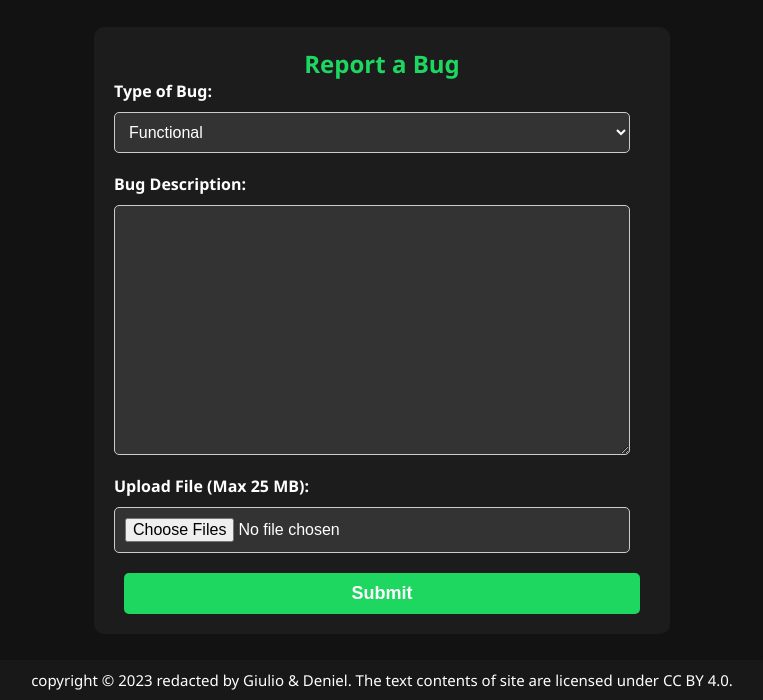
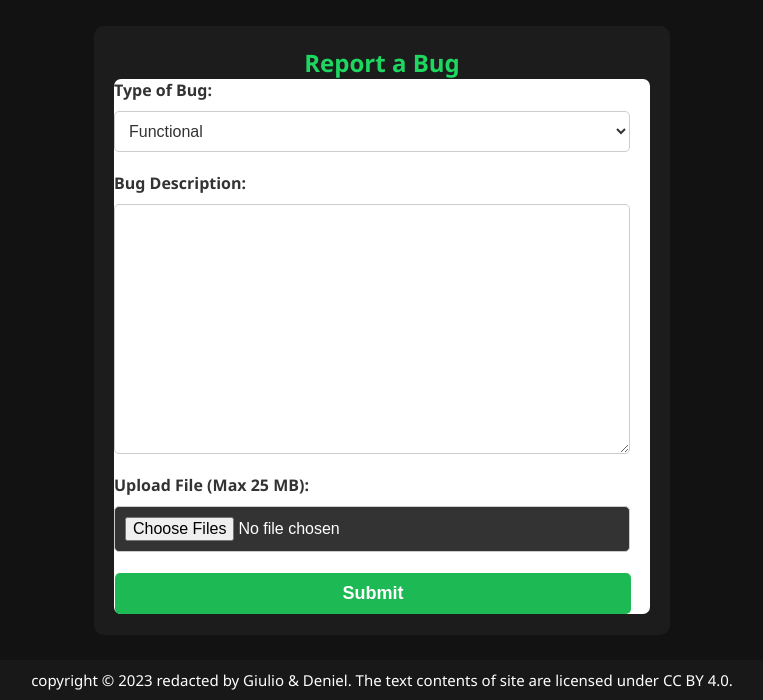
Before and after one commit to GitGinocchio/Syncify, a Flask app: page /bugreport in a window 1280 px wide. Shown: the part 100-800 px from the top of the page, without its empty margins (258-1021 px from the left). Run offline with Flask 3, Linux system fonts and the light colour scheme; parts of the project's set-up code (start-up, migrations or seed data) failed here and were passed over.

Commit message:
Update bug report CSS for light mode
• Change "Join a private session" to "Join a private room".
• Update public sessions heading from "Public Sessions" to "Public Rooms".
• Invert file input filter in light mode.

```diff
--- a/Syncify/static/css/bugreport.css
+++ b/Syncify/static/css/bugreport.css
@@ -50,7 +50,7 @@
 .bug-report-container .button {
   display: block;
   width: calc(100% - 20px); /* Adjust width to account for padding */
-  margin: 0 auto; /* Center the button horizontally */
+  margin: 1;
   background-color: #1ed760;
   border: none;
   color: white;
@@ -85,8 +85,6 @@
 .light-mode form {
   background-color: #ffffff; /* Sfondo chiaro per il modulo */
   color: #333; /* Colore del testo del modulo */
-  border: 1px solid #ddd; /* Bordo chiaro per il modulo */
-  padding: 20px;
   border-radius: 7px; /* Bordo arrotondato per il modulo */
 }
 
@@ -112,12 +110,16 @@
   padding: 10px 20px; /* Spaziatura interna per il bottone */
   border-radius: 5px; /* Bordo arrotondato per il bottone */
   cursor: pointer; /* Cambia il cursore per indicare che è cliccabile */
-  font-size: 16px; /* Dimensione del testo del bottone */
 }
 
 .light-mode button[type="submit"]:hover {
   background-color: #169c3e; /* Colore di sfondo del bottone al passaggio del mouse */
 }
+
+.light-mode .bug-report-container input[type="file"]{
+  filter: invert(1);
+}
+
 
 /* Responsive adjustments */
 @media only screen and (max-width: 768px) {
--- a/Syncify/static/css/user.css
+++ b/Syncify/static/css/user.css
@@ -94,11 +94,6 @@
   color: #000000;
 }
 
-.light-mode .brand h1 {
-  color: #1e1e1e;
-}
-
-
 /* Light Mode for Footer */
 .light-mode footer {
   background-color: #ffffff;
@@ -107,7 +102,6 @@
 .light-mode .reportbug {
   color: #1e1e1e;
 }
-
 
 
 /* Mobile Styles */
--- a/Syncify/templates/bugreport.html
+++ b/Syncify/templates/bugreport.html
@@ -36,7 +36,7 @@
         {% endif %}
       </div>
     </header>
-    <div class="bug-report-container">
+    <div class="bug-report-container light-mode">
       <h2>Report a Bug</h2>
       <form action="/report-bug" method="post" enctype="multipart/form-data">
         <label for="bug-type">Type of Bug:</label>
--- a/Syncify/templates/join.html
+++ b/Syncify/templates/join.html
@@ -38,13 +38,13 @@
   <section>
   <div class="join-private-session">
     <form action="/join" method="post" id="join-form">
-      <h2 class="priv-session-title">Join a private session</h2>
+      <h2 class="priv-session-title">Join a private room</h2>
       <input type="text" name="roomid" id="roomidInput" placeholder="Room ID" required>
       <button type="submit">Join</button>
     </form>
   </div>
   <div class="public-sessions" id="public-sessions">
-      <h2>Public Sessions</h2>
+      <h2>Public Rooms</h2>
       {% if rooms %}
         {% for key, room in rooms.items() %}
           <div class="session" id="{{ room.id }}">
```
Also changed, not shown: 1 other file.
